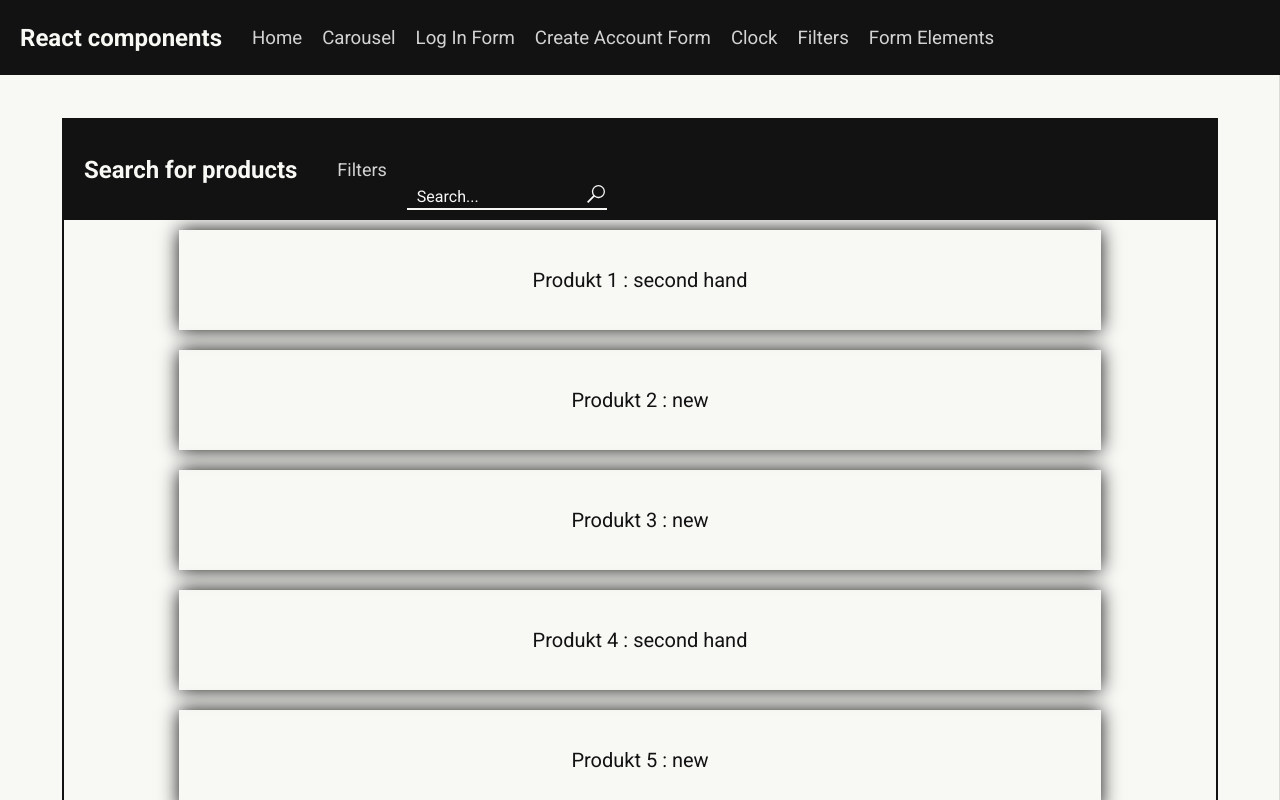
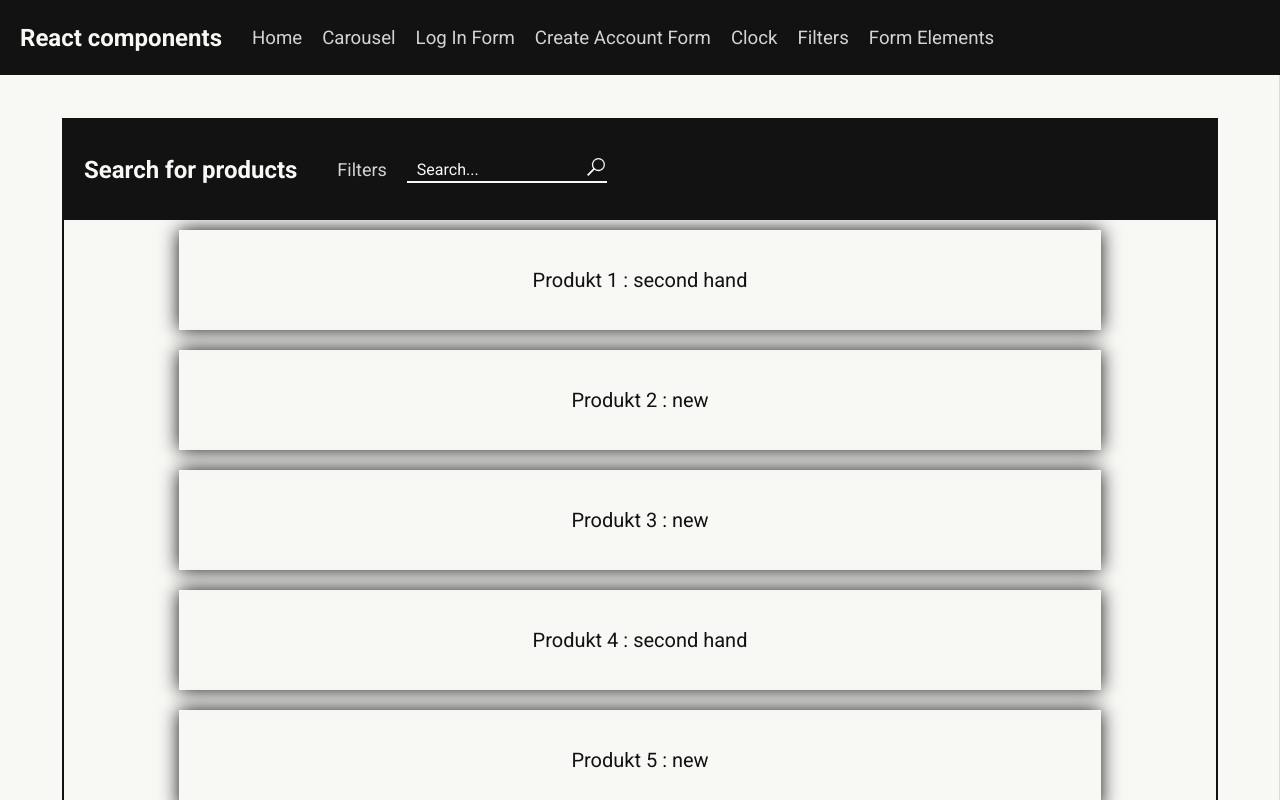
Before and after one commit to Bartosz-Do/react-components, a Next.js app: page /filters in a window 1280 px wide. Built offline with nearby package versions, Linux system fonts and the light colour scheme.

Commit message:
fix: added 'styls' prop again to TextInput

```diff
--- a/app/components/FormElements.tsx
+++ b/app/components/FormElements.tsx
@@ -40,7 +40,7 @@ export function BackgroundBlurForm({ action, method = 'GET', children, style, on
 
 // ---TEXT INPUT--- //
 
-export function TextInput({ value, labelValue, stateSetter, required, colors, name, id, image } : {
+export function TextInput({ value, labelValue, stateSetter, required, colors, name, id, image, style } : {
     value : string,
     labelValue: string,
     stateSetter : Function,
@@ -49,6 +49,7 @@ export function TextInput({ value, labelValue, stateSetter, required, colors, na
     name? : string,
     id? : string,
     image? : {viewBox: string, path: string | string[]},
+    style? : React.CSSProperties
 }) {
     let imagePath = Children.toArray(image?.path);
     const [inputStyle, setInputStyle] = useState<React.CSSProperties>({
@@ -108,7 +109,7 @@ export function TextInput({ value, labelValue, stateSetter, required, colors, na
     }
 
     return (
-        <div className={styles.inputBox}>
+        <div className={styles.inputBox} style={style}>
             <label htmlFor={id} className={styles.inputLabel} style={{...labelStyle}}>{ labelValue } { required ? <span style={{color: '#C21807'}}>*</span> : '' }</label>
             <input type='text' id={id} name={name} value={value} className={styles.input} style={{...inputStyle}} onChange={handleChange} required={ required } />
 
```
